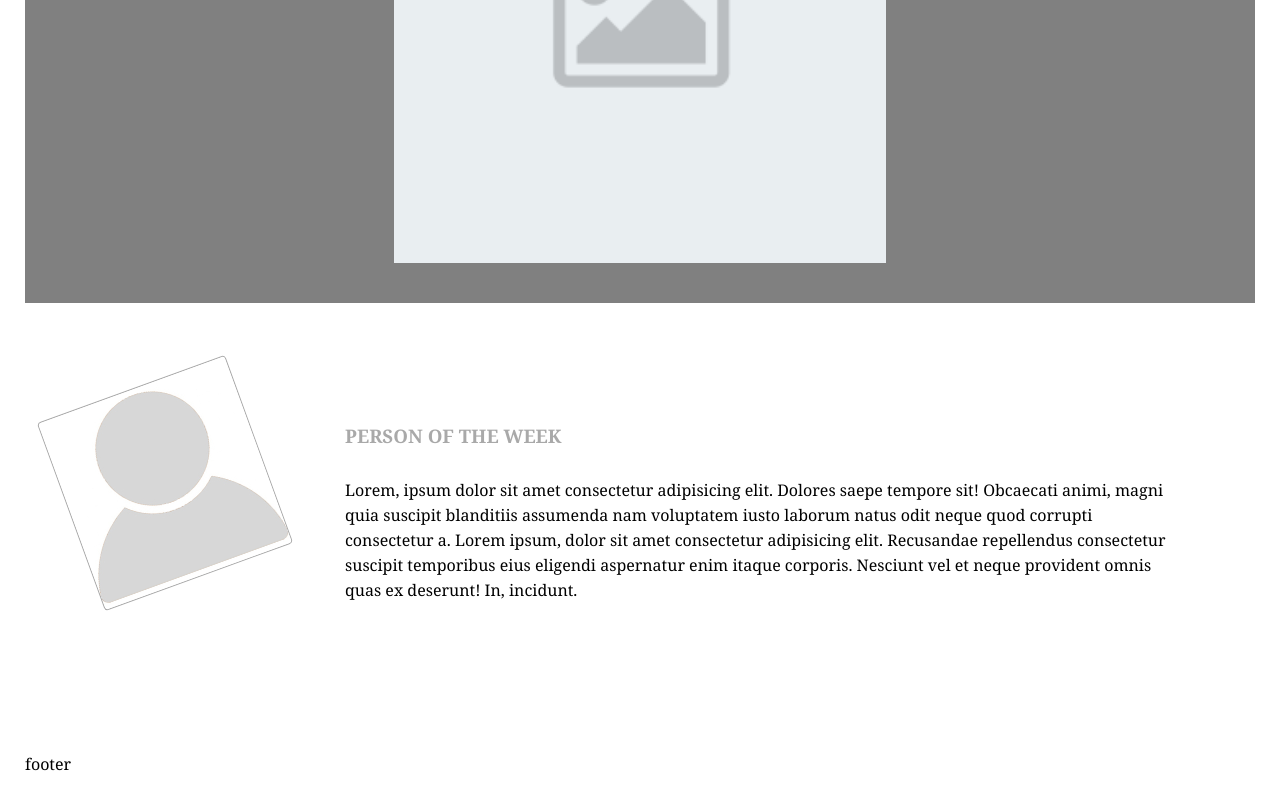
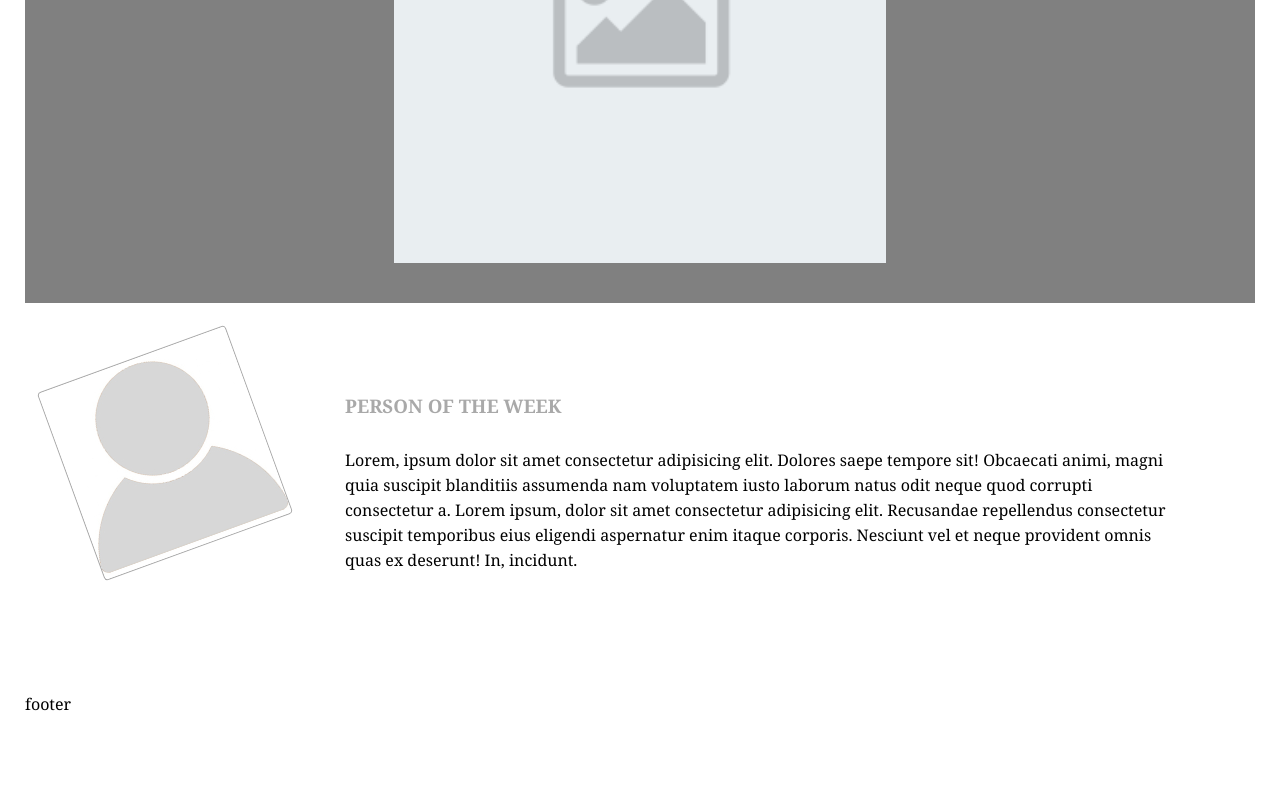
Before and after one commit to gurbuzertunga/designteardown, a plain HTML site: page index.html in a window 1280 px wide. Shown: the part 4748-5548 px from the top of the page. After the commit the page ends 5488 px from the top, so only its background shows below. Drawn offline with Linux system fonts and the light colour scheme.

Commit message:
fixed main

```diff
--- a/style.css
+++ b/style.css
@@ -9,8 +9,6 @@ body {
     font-family: Georgia, 'Times New Roman', Times, serif;
     padding: 25px;
 }
-
-
 
 .white {
     color: white;
@@ -168,7 +166,7 @@ nav li:hover {
     flex-direction: column;
 }
 
-.main-articles > * {
+.main-articles>* {
     padding: 20px 20px;
     line-height: 40px;
 }
@@ -189,6 +187,7 @@ nav li:hover {
 .article-date {
     color: rgb(102, 101, 101);
     font-size: larger;
+    text-align: start;
 }
 
 .bolder {
@@ -315,7 +314,7 @@ nav li:hover {
 
 .week {
     display: flex;
-    margin: 80px 40px;
+    margin: 50px 40px;
 }
 
 .week > img {
```
